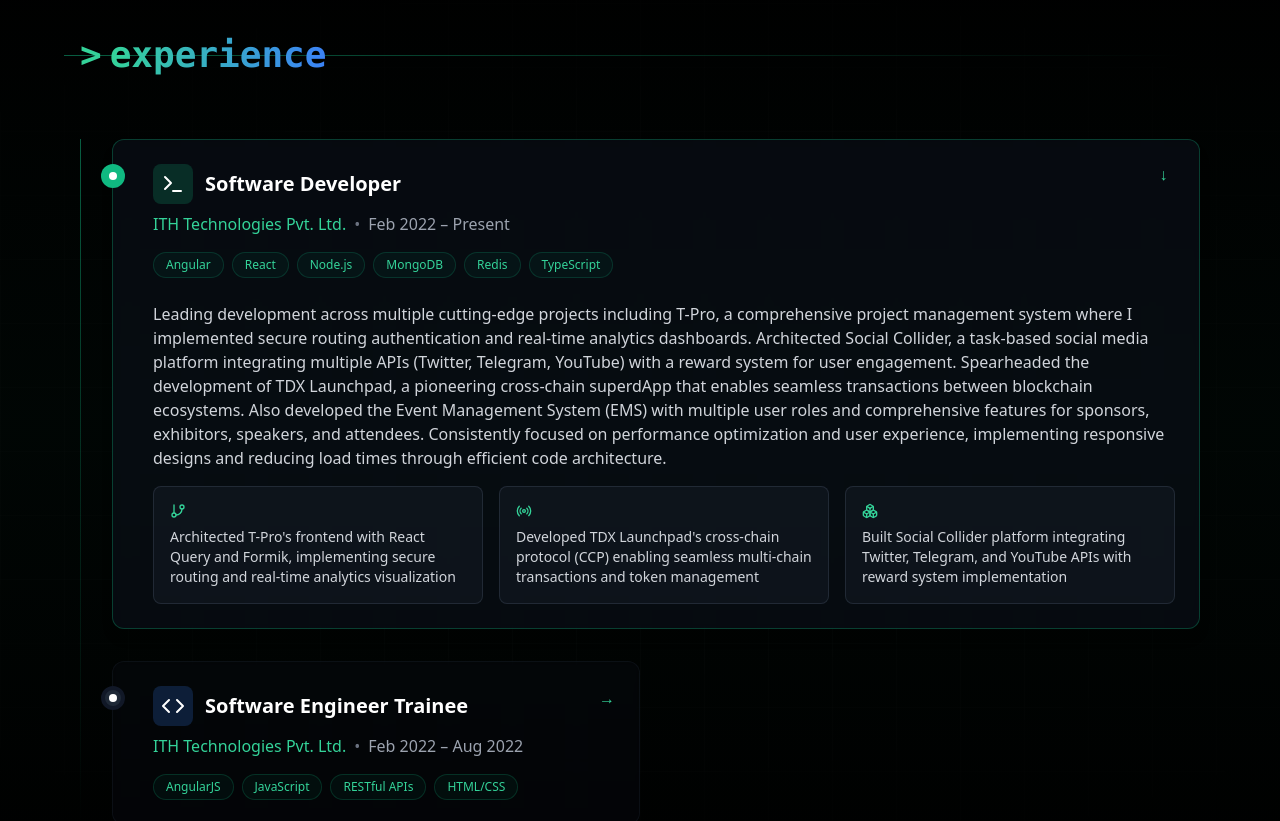
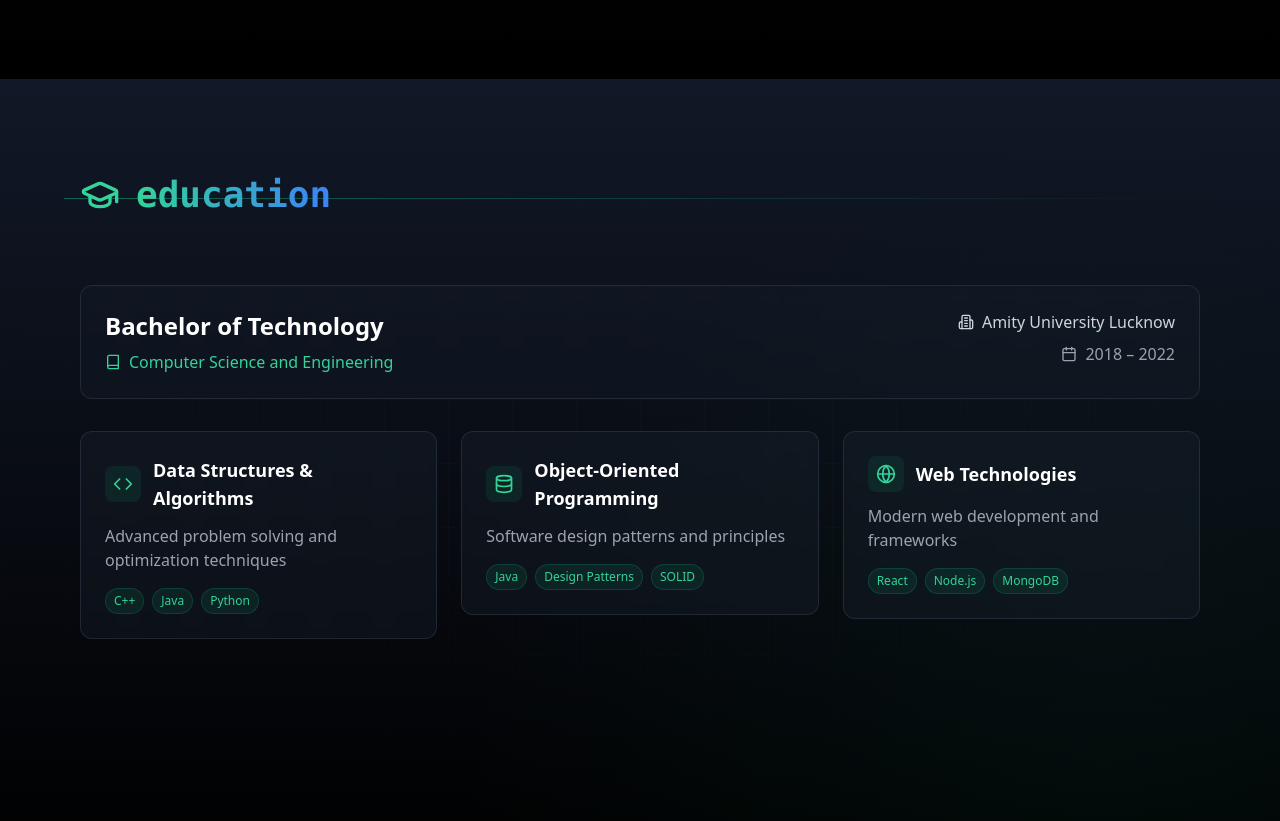
Before and after one commit to adiyakumar9/assignment-, a React (Vite) app: page / in a window 1280 px wide. Shown: the part 4580-5401 px from the top of the page. Built offline with nearby package versions, Linux system fonts and the light colour scheme.

Commit message:
update the content of about , teminal , experience

```diff
--- a/src/components/EducationSection.tsx
+++ b/src/components/EducationSection.tsx
@@ -1,269 +1,262 @@
-import React, { useState, useRef } from 'react';
-import { motion, useScroll, useTransform, useSpring, AnimatePresence } from 'framer-motion';
-import { Terminal, Code, GitBranch, Radio, Boxes } from 'lucide-react';
+import React, { useState, useCallback } from 'react';
+import { motion, useMotionValue, useTransform, useSpring, AnimatePresence } from 'framer-motion';
+import { useInView } from 'react-intersection-observer';
+import { GraduationCap, Calendar, Building2, Book, Award, Sparkles, Code, Database, Globe } from 'lucide-react';
 
-interface Experience {
-  id: string;
-  title: string;
-  company: string;
-  period: string;
-  type: 'full-time' | 'internship';
+interface Course {
+  name: string;
   icon: JSX.Element;
-  color: string;
   description: string;
   technologies: string[];
-  highlights: string[];
 }
 
-const experiences: Experience[] = [
+interface Education {
+  degree: string;
+  field: string;
+  institution: string;
+  period: string;
+  courses: Course[];
+}
+
+const educationData: Education[] = [
   {
-    id: 'sde',
-    title: "Software Developer",
-    company: "ITH Technologies Pvt. Ltd.",
-    period: "Feb 2022 – Present",
-    type: 'full-time',
-    icon: <Terminal className="w-6 h-6" />,
-    color: "#10B981",
-    description: "Leading development across multiple cutting-edge projects including T-Pro, a comprehensive project management system where I implemented secure routing authentication and real-time analytics dashboards. Architected Social Collider, a task-based social media platform integrating multiple APIs (Twitter, Telegram, YouTube) with a reward system for user engagement. Spearheaded the development of TDX Launchpad, a pioneering cross-chain superdApp that enables seamless transactions between blockchain ecosystems. Also developed the Event Management System (EMS) with multiple user roles and comprehensive features for sponsors, exhibitors, speakers, and attendees. Consistently focused on performance optimization and user experience, implementing responsive designs and reducing load times through efficient code architecture.",
-    technologies: ['Angular', 'React', 'Node.js', 'MongoDB', 'Redis', 'TypeScript'],
-    highlights: [
-      "Architected T-Pro's frontend with React Query and Formik, implementing secure routing and real-time analytics visualization",
-      "Developed TDX Launchpad's cross-chain protocol (CCP) enabling seamless multi-chain transactions and token management",
-      "Built Social Collider platform integrating Twitter, Telegram, and YouTube APIs with reward system implementation"
-    ]
+    degree: "Bachelor of Technology",
+    field: "Computer Science and Engineering",
+    institution: "Amity University Lucknow",
+    period: "2018 – 2022",
+    courses: [
+      {
+        name: "Data Structures & Algorithms",
+        icon: <Code className="w-5 h-5" />,
+        description: "Advanced problem solving and optimization techniques",
+        technologies: ["C++", "Java", "Python"]
       },
       {
-    id: 'trainee',
-    title: "Software Engineer Trainee",
-    company: "ITH Technologies Pvt. Ltd.",
-    period: "Feb 2022 – Aug 2022",
-    type: 'internship',
-    icon: <Code className="w-6 h-6" />,
-    color: "#3B82F6",
-    description: "Took ownership of the Oshodhara project, an event booking platform focused on Osho teachings, where I led the development of the admin panel and booking system from scratch. Implemented comprehensive event management features including complex booking systems for various program types, room reservations, and sadhak modules. Designed and developed the user interface using HTML, CSS, and JavaScript, while creating reusable components with AngularJS. Integrated secure authentication and role-based access control, along with RESTful APIs for seamless data flow. Also contributed to BizThon 2.0, implementing routing authentication and role-based functionality for admin, user, and judge panels, showcasing ability to handle multiple user interfaces and complex system interactions.",
-    technologies: ['AngularJS', 'JavaScript', 'RESTful APIs', 'HTML/CSS'],
-    highlights: [
-      "Developed complete admin panel with booking management system for programs and events",
-      "Implemented complex booking features for programs, sadhak modules, and room reservations",
-      "Created dynamic forms and lists for event management, increasing admin efficiency by 35%"
+        name: "Object-Oriented Programming",
+        icon: <Database className="w-5 h-5" />,
+        description: "Software design patterns and principles",
+        technologies: ["Java", "Design Patterns", "SOLID"]
+      },
+      {
+        name: "Web Technologies",
+        icon: <Globe className="w-5 h-5" />,
+        description: "Modern web development and frameworks",
+        technologies: ["React", "Node.js", "MongoDB"]
+      }
     ]
   }
 ];
 
-const ExperienceCard: React.FC<{
-  experience: Experience;
-  isActive: boolean;
-  onClick: () => void;
-  index: number;
-}> = ({ experience, isActive, onClick, index }) => {
-  const cardVariants = {
-    hidden: {
-      opacity: 0,
-      y: 10,
-    },
-    visible: {
-      opacity: 1,
-      y: 0,
-      transition: {
-        duration: 0.4,
-        ease: "easeOut"
-      }
-    }
+// Particle animation component
+const ParticleEffect: React.FC<{ isActive: boolean }> = ({ isActive }) => {
+  return (
+    <AnimatePresence>
+      {isActive && (
+        <motion.div className="absolute inset-0 pointer-events-none">
+          {[...Array(10)].map((_, i) => (
+            <motion.div
+              key={i}
+              className="absolute w-1 h-1 bg-emerald-400 rounded-full"
+              initial={{
+                scale: 0,
+                x: "50%",
+                y: "50%",
+                opacity: 1
+              }}
+              animate={{
+                scale: [0, 1, 0.5],
+                x: `${50 + (Math.random() - 0.5) * 100}%`,
+                y: `${50 + (Math.random() - 0.5) * 100}%`,
+                opacity: [1, 0.8, 0]
+              }}
+              transition={{
+                duration: 2,
+                delay: i * 0.1,
+                repeat: Infinity,
+                repeatDelay: 3
+              }}
+            />
+          ))}
+        </motion.div>
+      )}
+    </AnimatePresence>
+  );
 };
 
-  const expandedContentVariants = {
-    hidden: {
-      opacity: 0,
-      height: 0
+// Course card component
+const CourseCard: React.FC<{ course: Course; index: number }> = ({ course, index }) => {
+  const [isHovered, setIsHovered] = useState(false);
+  const mouseX = useMotionValue(0);
+  const mouseY = useMotionValue(0);
+  const rotateX = useTransform(mouseY, [-100, 100], [10, -10]);
+  const rotateY = useTransform(mouseX, [-100, 100], [-10, 10]);
+
+  const handleMouseMove = useCallback(
+    (e: React.MouseEvent<HTMLDivElement>) => {
+      const rect = e.currentTarget.getBoundingClientRect();
+      const x = e.clientX - rect.left - rect.width / 2;
+      const y = e.clientY - rect.top - rect.height / 2;
+      mouseX.set(x);
+      mouseY.set(y);
     },
-    visible: {
-      opacity: 1,
-      height: "auto",
-      transition: {
-        duration: 0.3,
-        ease: "easeOut"
-      }
-    }
-  };
+    [mouseX, mouseY]
+  );
 
   return (
     <motion.div
-      variants={cardVariants}
-      initial="hidden"
-      whileInView="visible"
-      viewport={{ once: true, margin: "-100px" }}
-      className={`
-        relative rounded-xl transition-all duration-500 ease-out
-        ${isActive ? 'col-span-2 row-span-2' : 'col-span-1'}
-      `}
+      initial={{ opacity: 0, y: 20 }}
+      animate={{ opacity: 1, y: 0 }}
+      transition={{ delay: index * 0.2 }}
+      onMouseMove={handleMouseMove}
+      onMouseEnter={() => setIsHovered(true)}
+      onMouseLeave={() => setIsHovered(false)}
+      style={{ perspective: 1000 }}
     >
-      <div
-        className={`
-          h-full p-6 rounded-xl border backdrop-blur-sm transition-all duration-500 cursor-pointer
-          ${isActive
-            ? 'bg-gray-900/40 border-emerald-500/30 shadow-lg'
-            : 'bg-gray-900/20 border-gray-800/30 hover:border-emerald-500/20 hover:bg-gray-900/30'}
-        `}
-        onClick={onClick}
+      <motion.div
+        className="relative p-6 rounded-xl bg-gray-800/30 border border-gray-700/50 backdrop-blur-sm
+                   hover:border-emerald-500/30 transition-all duration-300"
+        style={{ rotateX, rotateY }}
       >
-        {/* Timeline Node */}
-        <div
-          className={`
-            absolute -left-3 w-6 h-6 rounded-full flex items-center justify-center
-            transition-colors duration-300
-            ${isActive ? 'bg-emerald-500' : 'bg-gray-800'}
-            border-4 ${isActive ? 'border-emerald-500/20' : 'border-gray-900'}
-          `}
-        >
-          <div className="w-2 h-2 rounded-full bg-white" />
+        {/* Glow effect */}
+        <motion.div
+          className="absolute inset-0 rounded-xl opacity-0 transition-opacity duration-300"
+          animate={{
+            opacity: isHovered ? 0.1 : 0,
+            background: "radial-gradient(circle at center, #10b981 0%, transparent 70%)"
+          }}
+        />
+
+        <div className="relative z-10">
+          {/* Course icon and name */}
+          <div className="flex items-center gap-3 mb-3">
+            <div className="p-2 rounded-lg bg-emerald-500/10 text-emerald-400">
+              {course.icon}
+            </div>
+            <h4 className="text-lg font-semibold text-white">{course.name}</h4>
           </div>
 
-        {/* Content */}
-        <div className="ml-4">
-          {/* Header - Always visible */}
-          <div className="flex items-start justify-between">
-            <div>
-              <h3 className="text-xl font-bold text-white flex items-center gap-3">
-                <span className={`
-                  p-2 rounded-lg transition-colors duration-300
-                  ${experience.type === 'full-time' ? 'bg-emerald-500/20' : 'bg-blue-500/20'}
-                `}>
-                  {experience.icon}
-                </span>
-                {experience.title}
-              </h3>
-              <div className="flex items-center gap-2 mt-2">
-                <span className="text-emerald-400">{experience.company}</span>
-                <span className="text-gray-500">•</span>
-                <span className="text-gray-400">{experience.period}</span>
-              </div>
-            </div>
-
-            <motion.div
-              animate={{ rotate: isActive ? 90 : 0 }}
-              transition={{ duration: 0.3 }}
-              className="text-emerald-400"
-            >
-              →
-            </motion.div>
-          </div>
+          {/* Description */}
+          <p className="text-gray-400 mb-4">{course.description}</p>
 
           {/* Technologies */}
-          <div className="flex flex-wrap gap-2 mt-4">
-            {experience.technologies.map((tech) => (
+          <div className="flex flex-wrap gap-2">
+            {course.technologies.map((tech) => (
               <span
                 key={tech}
-                className="px-3 py-1 text-xs rounded-full bg-emerald-500/5 text-emerald-400
-                         border border-emerald-500/20 transition-all duration-300"
+                className="px-2 py-1 text-xs rounded-full bg-emerald-500/10 text-emerald-400
+                         border border-emerald-500/20"
               >
                 {tech}
               </span>
             ))}
           </div>
+        </div>
 
-          {/* Expanded Content */}
-          <AnimatePresence>
-            {isActive && (
-              <motion.div
-                variants={expandedContentVariants}
-                initial="hidden"
-                animate="visible"
-                exit="hidden"
-                className="mt-6 overflow-hidden"
-              >
-                <p className="text-gray-300 mb-4">{experience.description}</p>
-                <div className="grid grid-cols-1 md:grid-cols-3 gap-4">
-                  {experience.highlights.map((highlight, index) => (
-                    <div
-                      key={highlight}
-                      className="p-4 rounded-lg bg-gray-800/30 border border-gray-700/50
-                               hover:border-emerald-500/20 transition-all duration-300"
-                    >
-                      <div className="text-emerald-400 mb-2">
-                        {index === 0 && <GitBranch className="w-4 h-4" />}
-                        {index === 1 && <Radio className="w-4 h-4" />}
-                        {index === 2 && <Boxes className="w-4 h-4" />}
-                      </div>
-                      <p className="text-sm text-gray-300">{highlight}</p>
-                    </div>
-                  ))}
-                </div>
+        <ParticleEffect isActive={isHovered} />
       </motion.div>
-            )}
-          </AnimatePresence>
-        </div>
-      </div>
     </motion.div>
   );
 };
 
-const ExperienceSection: React.FC = () => {
-  const [activeId, setActiveId] = useState<string>(experiences[0].id);
-  const containerRef = useRef<HTMLDivElement>(null);
-
-  const { scrollYProgress } = useScroll({
-    target: containerRef,
-    offset: ["start end", "end start"]
+const EducationSection: React.FC = () => {
+  const [ref, inView] = useInView({
+    threshold: 0.1,
+    triggerOnce: true,
   });
-
-  const springConfig = { stiffness: 100, damping: 30, restDelta: 0.001 };
-  const opacity = useSpring(
-    useTransform(scrollYProgress, [0, 0.2, 0.8, 1], [0.5, 1, 1, 0.5]),
-    springConfig
-  );
 
   return (
     <section
-      ref={containerRef}
-      className="min-h-screen py-24 relative overflow-hidden"
+      ref={ref}
+      id="education"
+      className="relative min-h-screen py-24 bg-gradient-to-b from-gray-900 to-black overflow-hidden"
     >
       {/* Background Elements */}
-      <div className="absolute inset-0 pointer-events-none">
+      <div className="absolute inset-0">
         <div className="absolute inset-0 bg-[linear-gradient(rgba(255,255,255,0.02)_1px,transparent_1px),linear-gradient(90deg,rgba(255,255,255,0.02)_1px,transparent_1px)] bg-[size:4rem_4rem] [mask-image:radial-gradient(ellipse_80%_50%_at_50%_50%,black,transparent)]" />
-        <div className="absolute inset-0 bg-gradient-to-b from-transparent via-emerald-500/[0.03] to-transparent" />
+        <motion.div
+          className="absolute inset-0"
+          animate={{
+            background: [
+              "radial-gradient(circle at 0% 0%, rgba(16, 185, 129, 0.05) 0%, transparent 50%)",
+              "radial-gradient(circle at 100% 100%, rgba(16, 185, 129, 0.05) 0%, transparent 50%)"
+            ]
+          }}
+          transition={{ duration: 10, repeat: Infinity, repeatType: "reverse" }}
+        />
       </div>
 
+      <div className="max-w-6xl mx-auto px-4 relative z-10">
+        {/* Section Header */}
         <motion.div
-        className="max-w-6xl mx-auto px-4"
-        style={{ opacity }}
+          className="mb-16 relative"
+          initial={{ opacity: 0 }}
+          animate={inView ? { opacity: 1 } : {}}
         >
-        {/* Section Header */}
-        <div className="mb-16 relative">
           <motion.div
             initial={{ width: 0 }}
-            animate={{ width: "100%" }}
+            animate={inView ? { width: "100%" } : {}}
             transition={{ duration: 1, ease: "easeOut" }}
             className="absolute -left-4 top-1/2 h-px bg-gradient-to-r from-emerald-500/50 to-transparent"
           />
-          <h2 className="text-4xl font-mono font-bold relative inline-flex items-center">
-            <span className="text-emerald-400 mr-2">{">"}</span>
+
+          <h2 className="text-4xl font-mono font-bold relative inline-flex items-center gap-4">
+            <motion.span
+              initial={{ opacity: 0, scale: 0 }}
+              animate={inView ? { opacity: 1, scale: 1 } : {}}
+              transition={{ duration: 0.5 }}
+              className="text-emerald-400"
+            >
+              <GraduationCap className="w-10 h-10" />
+            </motion.span>
             <span className="bg-gradient-to-r from-emerald-400 to-blue-500 bg-clip-text text-transparent">
-              experience
+              education
             </span>
           </h2>
+        </motion.div>
+
+        {/* Education Content */}
+        {educationData.map((edu, index) => (
+          <motion.div
+            key={index}
+            initial={{ opacity: 0, y: 20 }}
+            animate={inView ? { opacity: 1, y: 0 } : {}}
+            transition={{ delay: 0.2 }}
+            className="space-y-8"
+          >
+            {/* Degree Info */}
+            <div className="rounded-xl p-6 bg-gray-800/20 border border-gray-700/50 backdrop-blur-sm">
+              <div className="grid md:grid-cols-2 gap-4">
+                <div>
+                  <h3 className="text-2xl font-bold text-white mb-2">{edu.degree}</h3>
+                  <p className="text-emerald-400 flex items-center gap-2">
+                    <Book className="w-4 h-4" />
+                    {edu.field}
+                  </p>
+                </div>
+                <div className="text-right">
+                  <p className="text-gray-300 flex items-center gap-2 justify-end">
+                    <Building2 className="w-4 h-4" />
+                    {edu.institution}
+                  </p>
+                  <p className="text-gray-400 flex items-center gap-2 justify-end mt-2">
+                    <Calendar className="w-4 h-4" />
+                    {edu.period}
+                  </p>
+                </div>
+              </div>
             </div>
 
-        {/* Experience Timeline */}
-        <div className="relative">
-          {/* Timeline Line */}
-          <div className="absolute left-0 top-0 bottom-0 w-px bg-gradient-to-b from-emerald-500/50 via-emerald-500/20 to-transparent" />
-
-          {/* Cards */}
-          <div className="grid grid-cols-1 md:grid-cols-2 gap-8 pl-8">
-            {experiences.map((exp, index) => (
-              <ExperienceCard
-                key={exp.id}
-                experience={exp}
-                isActive={activeId === exp.id}
-                onClick={() => setActiveId(exp.id)}
-                index={index}
-              />
+            {/* Courses Grid */}
+            <div className="grid md:grid-cols-3 gap-6 mt-8">
+              {edu.courses.map((course, i) => (
+                <CourseCard key={i} course={course} index={i} />
               ))}
             </div>
+          </motion.div>
+        ))}
       </div>
-      </motion.div>
     </section>
   );
 };
 
-export default React.memo(ExperienceSection);
+export default React.memo(EducationSection);
--- a/src/components/ExperienceSection.tsx
+++ b/src/components/ExperienceSection.tsx
@@ -18,18 +18,18 @@ interface Experience {
 const experiences: Experience[] = [
   {
     id: 'sde',
-    title: "Software Development Engineer",
+    title: "Software Developer",
     company: "ITH Technologies Pvt. Ltd.",
-    period: "Aug 2022 – Jan 2024",
+    period: "Feb 2022 – Present",
     type: 'full-time',
     icon: <Terminal className="w-6 h-6" />,
     color: "#10B981",
-    description: "Led frontend development for multiple client projects with a focus on performance optimization. Implemented responsive designs and reduced load times by 40% through code splitting and lazy loading.",
-    technologies: ['React', 'TypeScript', 'Next.js', 'Tailwind CSS'],
+    description: "Leading development across multiple cutting-edge projects including T-Pro, a comprehensive project management system where I implemented secure routing authentication and real-time analytics dashboards. Architected Social Collider, a task-based social media platform integrating multiple APIs (Twitter, Telegram, YouTube) with a reward system for user engagement. Spearheaded the development of TDX Launchpad, a pioneering cross-chain superdApp that enables seamless transactions between blockchain ecosystems. Also developed the Event Management System (EMS) with multiple user roles and comprehensive features for sponsors, exhibitors, speakers, and attendees. Consistently focused on performance optimization and user experience, implementing responsive designs and reducing load times through efficient code architecture.",
+    technologies: ['Angular', 'React', 'Node.js', 'MongoDB', 'Redis', 'TypeScript'],
     highlights: [
-      "Led front-end development for multiple client projects",
-      "Implemented responsive designs and optimized performance",
-      "Collaborated with cross-functional teams"
+      "Architected T-Pro's frontend with React Query and Formik, implementing secure routing and real-time analytics visualization",
+      "Developed TDX Launchpad's cross-chain protocol (CCP) enabling seamless multi-chain transactions and token management",
+      "Built Social Collider platform integrating Twitter, Telegram, and YouTube APIs with reward system implementation"
     ]
   },
   {
@@ -40,12 +40,12 @@ const experiences: Experience[] = [
     type: 'internship',
     icon: <Code className="w-6 h-6" />,
     color: "#3B82F6",
-    description: "Assisted in developing web applications using modern JavaScript frameworks. Learned and implemented industry best practices for code quality and performance.",
-    technologies: ['JavaScript', 'React', 'CSS', 'Git'],
+    description: "Took ownership of the Oshodhara project, an event booking platform focused on Osho teachings, where I led the development of the admin panel and booking system from scratch. Implemented comprehensive event management features including complex booking systems for various program types, room reservations, and sadhak modules. Designed and developed the user interface using HTML, CSS, and JavaScript, while creating reusable components with AngularJS. Integrated secure authentication and role-based access control, along with RESTful APIs for seamless data flow. Also contributed to BizThon 2.0, implementing routing authentication and role-based functionality for admin, user, and judge panels, showcasing ability to handle multiple user interfaces and complex system interactions.",
+    technologies: ['AngularJS', 'JavaScript', 'RESTful APIs', 'HTML/CSS'],
     highlights: [
-      "Assisted in developing web applications",
-      "Learned and implemented best practices",
-      "Participated in code reviews and team meetings"
+      "Developed complete admin panel with booking management system for programs and events",
+      "Implemented complex booking features for programs, sadhak modules, and room reservations",
+      "Created dynamic forms and lists for event management, increasing admin efficiency by 35%"
     ]
   }
 ];
```
Lines whose indentation alone changed are shown as unchanged.
